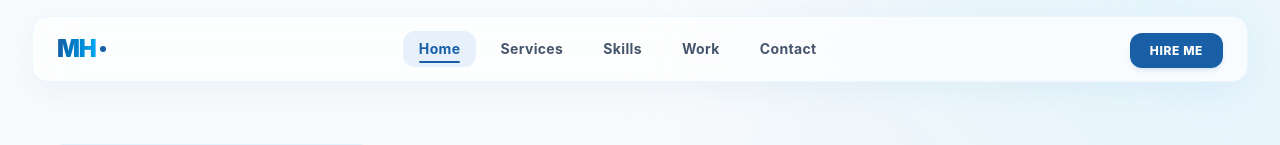
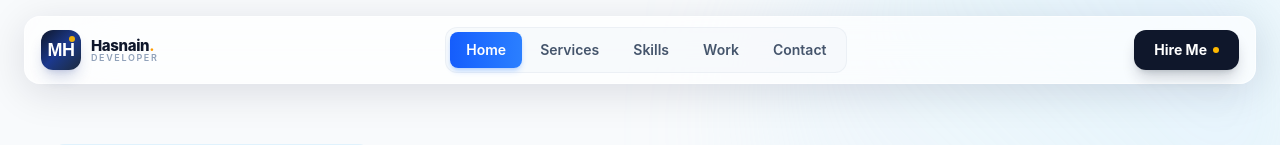
Before and after one commit to muhammadhasnain3031/muhammadhasnain3031.github.io, a React (Vite) app: page / in a window 1280 px wide. Shown: the top 145 px of the page. Built offline with nearby package versions, Linux system fonts and the light colour scheme.

Commit message:
revision

```diff
--- a/src/components/Navbar.jsx
+++ b/src/components/Navbar.jsx
@@ -2,8 +2,8 @@ import React, { useState } from "react";
 import { Link, useLocation } from "react-router-dom";
 
 const Navbar = () => {
-  const [isOpen, setIsOpen] = useState(false);
   const location = useLocation();
+  const [open, setOpen] = useState(false);
 
   const navLinks = [
     { name: "Home", path: "/" },
@@ -15,82 +15,80 @@ const Navbar = () => {
 
   return (
     <>
-      {/* Smooth Global Keyframe Animations */}
-      <style>{`
-        @keyframes navReveal {
-          from { opacity: 0; transform: translateY(-15px) scale(0.98); }
-          to { opacity: 1; transform: translateY(0) scale(1); }
-        }
-        .animate-nav {
-          animation: navReveal 0.6s cubic-bezier(0.16, 1, 0.3, 1) both;
-        }
-      `}</style>
+      <nav className="fixed top-4 left-4 right-4 md:left-6 md:right-6 z-50 flex items-center justify-between pl-3 pr-3 md:pl-4 md:pr-4 py-2.5 bg-white/70 backdrop-blur-2xl border border-white/60 rounded-2xl shadow-[0_8px_40px_rgb(2,8,40,0.12)] animate-[fadeDown_0.7s_cubic-bezier(0.22,1,0.36,1)_both]">
 
-      <nav className="fixed top-4 left-4 right-4 z-50 md:left-8 md:right-8 bg-white/70 backdrop-blur-xl border border-sky-100/60 rounded-2xl shadow-[0_10px_30px_rgba(24,95,165,0.05)] px-6 py-3.5 flex items-center justify-between animate-nav transition-all duration-300">
-
-        {/* Animated Brand Logo */}
-        <Link to="/" className="group text-2xl font-black tracking-tighter text-[#0f172a] flex items-center gap-1">
-          <span className="bg-gradient-to-r from-[#185FA5] to-sky-500 bg-clip-text text-transparent group-hover:scale-105 transition-transform duration-300">MH</span>
-          <span className="w-1.5 h-1.5 rounded-full bg-[#185FA5] group-hover:translate-y-[-4px] transition-transform duration-300"></span>
+        {/* Logo */}
+        <Link to="/" className="flex items-center gap-2.5 group" onClick={() => setOpen(false)}>
+          <div className="relative w-10 h-10 rounded-xl bg-gradient-to-br from-slate-900 via-blue-900 to-slate-800 flex items-center justify-center shadow-lg shadow-blue-900/20 transition-transform duration-500 group-hover:-rotate-6 group-hover:scale-105">
+            <span className="font-extrabold text-white text-lg tracking-tight" style={{ fontFamily: "'Sora', sans-serif" }}>MH</span>
+            <span className="absolute top-1.5 right-1.5 w-1.5 h-1.5 rounded-full bg-amber-400 animate-pulse" />
+          </div>
+          <div className="leading-none">
+            <div className="font-extrabold text-[15px] text-slate-900 tracking-tight">
+              Hasnain<span className="text-amber-500">.</span>
+            </div>
+            <div className="text-[9px] font-semibold text-slate-400 tracking-[0.18em] uppercase">
+              Developer
+            </div>
+          </div>
         </Link>
 
-        {/* Desktop Links with Slide Underline Effect */}
-        <div className="hidden md:flex items-center gap-2">
+        {/* Desktop Nav Links */}
+        <div className="hidden md:flex items-center gap-0.5 bg-slate-100/50 rounded-xl p-1 border border-slate-200/50">
           {navLinks.map((link) => {
             const isActive = location.pathname === link.path;
             return (
               <Link
                 key={link.name}
                 to={link.path}
-                className={`relative px-4 py-2 rounded-xl text-sm font-bold tracking-wide transition-all duration-300 ${
+                className={`relative px-4 py-2 rounded-lg text-sm font-semibold transition-all duration-300 ${
                   isActive
-                    ? "text-[#185FA5] bg-[#E6F1FB]"
-                    : "text-slate-600 hover:text-[#185FA5] hover:bg-sky-50/50"
+                    ? "bg-gradient-to-r from-blue-600 to-blue-500 text-white shadow-md shadow-blue-500/25"
+                    : "text-slate-600 hover:text-blue-700"
                 }`}
               >
                 {link.name}
-                {/* Micro-interaction Line */}
-                <span className={`absolute bottom-1 left-4 right-4 h-[2px] bg-[#185FA5] rounded-full transition-all duration-300 origin-center ${
-                  isActive ? "scale-x-100 opacity-100" : "scale-x-0 opacity-0 group-hover:scale-x-100"
-                }`} />
               </Link>
             );
           })}
         </div>
 
-        {/* Action Button: Hire Me */}
-        <div className="hidden md:block">
+        {/* Hire Me + Hamburger */}
+        <div className="flex items-center gap-2">
           <Link
             to="/Contact"
-            className="px-5 py-2.5 bg-[#185FA5] text-white text-xs font-extrabold uppercase tracking-wider rounded-xl hover:bg-[#0c447c] transition-all duration-200 hover:-translate-y-0.5 active:translate-y-0 shadow-md shadow-[#185FA5]/10 hover:shadow-lg hover:shadow-[#185FA5]/20"
+            className="hidden sm:inline-flex items-center gap-1.5 px-5 py-2.5 bg-slate-900 text-white text-sm font-bold rounded-xl hover:bg-slate-800 transition-all hover:scale-105 active:scale-95 shadow-lg shadow-slate-900/20 group"
           >
-            Hire Me
+            <span>Hire Me</span>
+            <span className="w-1.5 h-1.5 rounded-full bg-amber-400 group-hover:scale-150 transition-transform" />
           </Link>
+
+          <button
+            onClick={() => setOpen(!open)}
+            aria-label="Toggle menu"
+            className="md:hidden w-10 h-10 flex items-center justify-center rounded-xl bg-slate-900 text-white"
+          >
+            <svg width="20" height="20" viewBox="0 0 24 24" fill="none" stroke="currentColor" strokeWidth="2.2" strokeLinecap="round">
+              {open ? <path d="M6 6l12 12M6 18L18 6" /> : <path d="M3 6h18M3 12h18M3 18h18" />}
+            </svg>
+          </button>
         </div>
+      </nav>
 
-        {/* Advanced Mobile Hamburger Trigger */}
-        <button
-          className="md:hidden flex flex-col justify-center items-center w-8 h-8 rounded-xl bg-sky-50/80 hover:bg-[#E6F1FB] transition-colors gap-1.5 outline-none"
-          onClick={() => setIsOpen(!isOpen)}
-        >
-          <span className={`h-0.5 w-5 rounded-full bg-[#0f172a] transition-all duration-300 ${isOpen ? "rotate-45 translate-y-2 bg-[#185FA5]" : ""}`} />
-          <span className={`h-0.5 w-5 rounded-full bg-[#0f172a] transition-all duration-300 ${isOpen ? "opacity-0 scale-0" : ""}`} />
-          <span className={`h-0.5 w-5 rounded-full bg-[#0f172a] transition-all duration-300 ${isOpen ? "-rotate-45 -translate-y-2 bg-[#185FA5]" : ""}`} />
-        </button>
-
-        {/* Pure CSS Smooth Sliding Mobile Drawer */}
-        <div className={`absolute top-20 left-0 right-0 bg-white/95 backdrop-blur-2xl p-6 rounded-2xl border border-sky-100/80 shadow-xl flex flex-col gap-3 md:hidden transition-all duration-300 origin-top ${
-          isOpen ? "opacity-100 scale-y-100 pointer-events-auto" : "opacity-0 scale-y-95 pointer-events-none"
-        }`}>
+      {/* Mobile Menu */}
+      {open && (
+        <div className="md:hidden fixed top-20 left-4 right-4 z-50 bg-white/90 backdrop-blur-2xl border border-white/60 rounded-2xl shadow-2xl p-3 flex flex-col gap-1 animate-[fadeDown_0.3s_ease-out_both]">
           {navLinks.map((link) => {
             const isActive = location.pathname === link.path;
             return (
               <Link
                 key={link.name}
                 to={link.path}
-                onClick={() => setIsOpen(false)}
-                className={`p-3.5 rounded-xl text-base font-bold transition-all ${
-                  isActive ? "bg-[#E6F1FB] text-[#185FA5]" : "text-slate-700 hover:bg-sky-50"
+                onClick={() => setOpen(false)}
+                className={`px-4 py-3 rounded-xl text-sm font-semibold transition-colors ${
+                  isActive
+                    ? "bg-gradient-to-r from-blue-600 to-blue-500 text-white"
+                    : "text-slate-600 hover:bg-sky-100/60"
                 }`}
               >
                 {link.name}
@@ -99,14 +97,13 @@ const Navbar = () => {
           })}
           <Link
             to="/Contact"
-            onClick={() => setIsOpen(false)}
-            className="mt-2 w-full py-4 bg-[#185FA5] text-white text-center font-bold rounded-xl shadow-lg shadow-[#185FA5]/10"
+            onClick={() => setOpen(false)}
+            className="mt-1 px-4 py-3 rounded-xl text-sm font-bold bg-slate-900 text-white text-center"
           >
             Hire Me
           </Link>
         </div>
-
-      </nav>
+      )}
     </>
   );
 };
```
Also changed, not shown: 1 other file (tests, documents, lock files or other folders).
